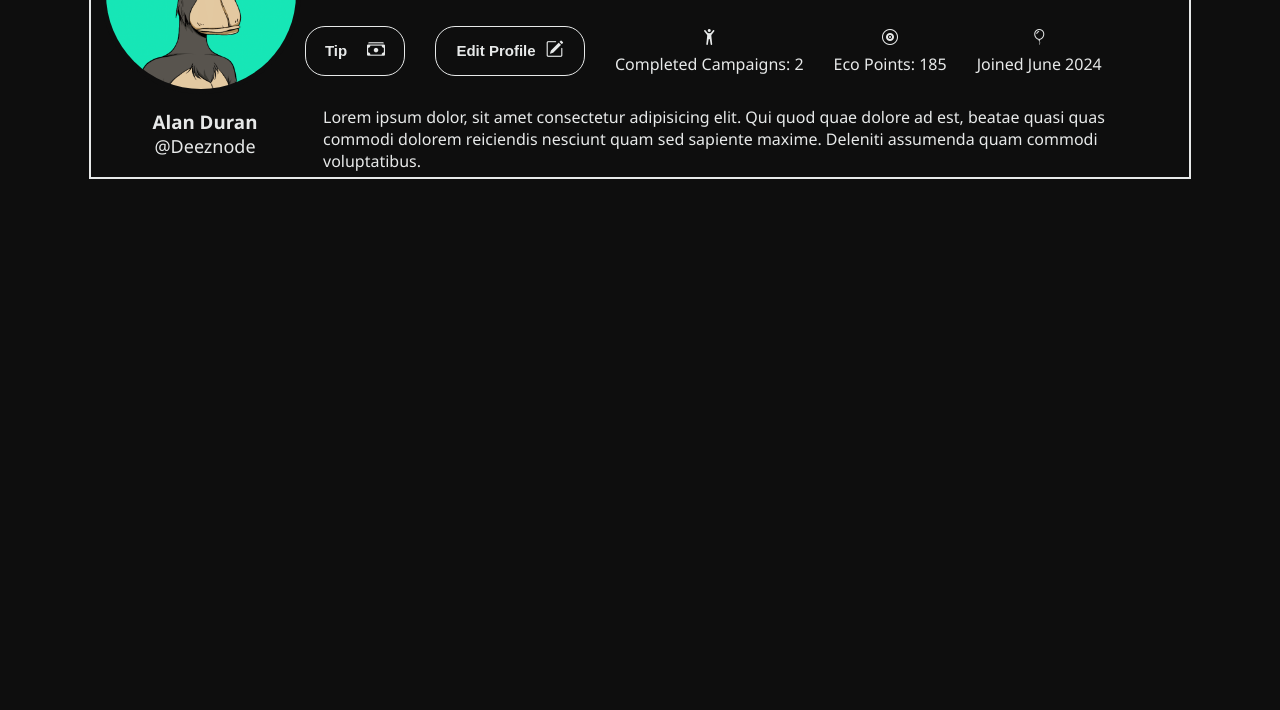
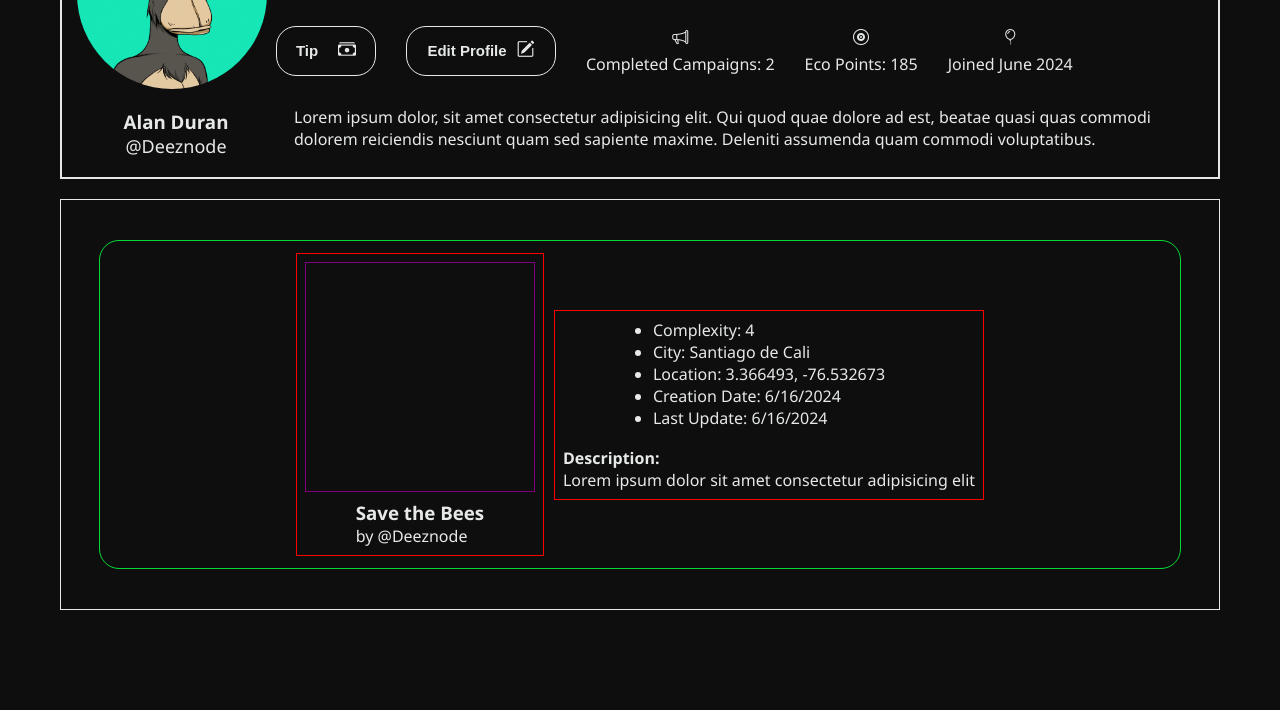
Before and after one commit to 0xdeeznode/somos, a Django app: page /profile/1 in a window 1280 px wide. Shown: the part 308-1018 px from the top of the page. Before the commit the page ends 487 px from the top, so only its background shows below. Run offline with Django 5.2, Linux system fonts and the light colour scheme; data comes from the database, SQL or seed files in the repository.

Commit message:
profile fit layout

```diff
--- a/somoseco/static/somoseco/styles_profile.css
+++ b/somoseco/static/somoseco/styles_profile.css
@@ -10,7 +10,7 @@
     flex-direction: column;
     position: relative;
     align-items: center;
-    width: 95%;
+    width: 100%;
     color: var(--plata-color);
     border: 2px solid var(--plata-color);
 }
@@ -109,12 +109,44 @@
     font-size: 18px;
     font-weight: 300;
 }
-.user-posts {
+
+.user-feed {
     display: flex;
     flex-direction: column;
     align-items: center;
+    width: 100%;
+    height: fit-content;
+    gap: 10px;
+    padding: 40px 10px;
+    border: 1px solid var(--plata-color);
+}
+.campaign {
     width: 95%;
+    height: fit-content;
+    display: flex;
+    justify-content: center;
+    align-items: center;
     gap: 10px;
-    padding: 10px;
-    border: 2px solid var(--plata-color);
+    padding: 12px;
+    color: var(--plata-color);
+    border: 1px solid var(--verde-color);
+    border-radius: 20px;
 }
+.campaign-header {
+    display: flex;
+    flex-direction: column;
+    justify-content: center;
+    align-items: center;
+    gap: 8px;
+    padding: 8px;
+    border: 1px solid red;
+}
+.campaign-body {
+    display: flex;
+    flex-direction: column;
+    justify-content: center;
+    align-items: center;
+    padding: 8px;
+    gap: 18px;
+    border: 1px solid red;
+}
--- a/somoseco/templates/somoseco/profile.html
+++ b/somoseco/templates/somoseco/profile.html
@@ -20,7 +20,7 @@
                     <button class="tip-button">Tip <i class="bi bi-cash-stack"></i></button>
                     <button class="edit-profile-button">Edit Profile <i class="bi bi-pencil-square"></i></button>
                     <div class="stats">
-                        <i class="bi bi-person-arms-up"></i>
+                        <i class="bi bi-megaphone"></i>
                         <p>Completed Campaigns: 2</p>
                     </div>
                     <div class="stats">
@@ -41,9 +41,29 @@
                 </div>
             </div>
         </div>
-        <div class="user-campaign">
-
-
+        <div class="user-feed">
+            <div class="campaign">
+                <div class="campaign-header">
+                    <div style="width: 230px; height: 230px; border: 1px solid purple;"></div>
+                    <div>
+                        <h3>Save the Bees</h3>
+                        <p>by @Deeznode</p>
+                    </div>
+                </div>
+                <div class="campaign-body">
+                    <ul class="info">
+                        <li>Complexity: 4</li>
+                        <li>City: Santiago de Cali</li>
+                        <li>Location: 3.366493, -76.532673</li>
+                        <li>Creation Date: 6/16/2024</li>
+                        <li>Last Update: 6/16/2024</li>
+                    </ul>
+                    <div class="campaign-description">
+                        <h4>Description:</h4>
+                        <p>Lorem ipsum dolor sit amet consectetur adipisicing elit</p>
+                    </div>
+                </div>
+            </div>
         </div>
     </section>
 {% endblock %}
```
